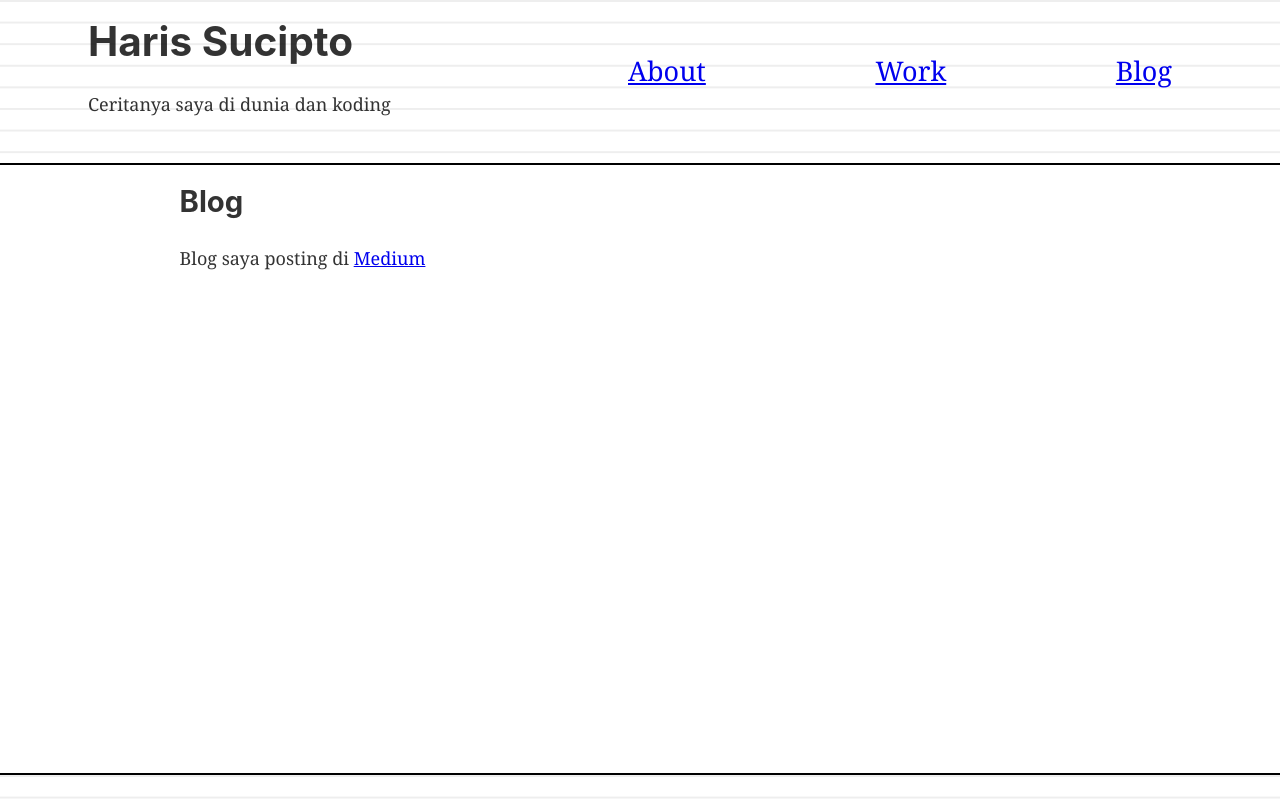
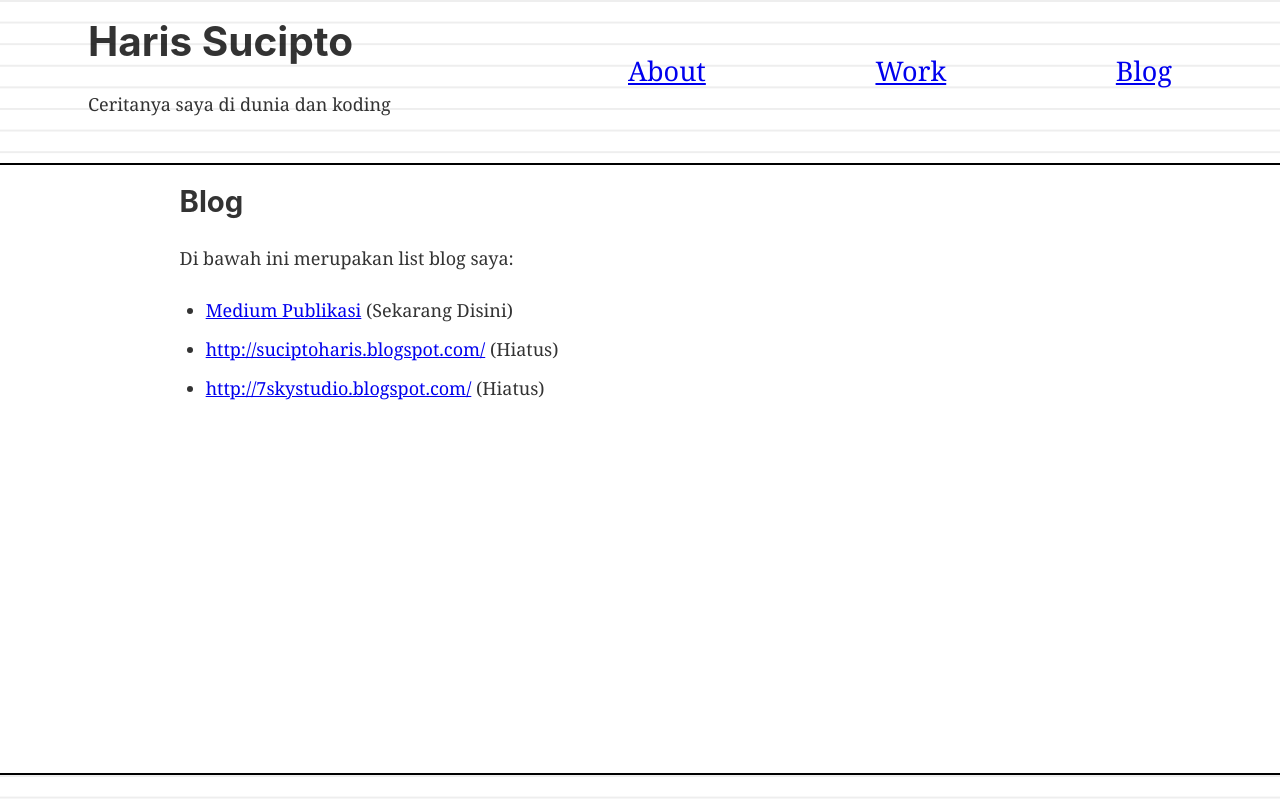
Before and after one commit to harissucipto/harissucipto.github.io, a Gatsby site: page /blog in a window 1280 px wide. Shown: the top 800 px of the page. Built offline with nearby package versions, Linux system fonts and the light colour scheme; Gatsby itself is replaced by a stand-in of ours.

Commit message:
update final tulisan

```diff
--- a/src/pages/blog.js
+++ b/src/pages/blog.js
@@ -8,10 +8,26 @@ const Blog = () => {
       <SEO title="Blog" />
       <Layout>
         <h2>Blog</h2>
-        <p>
-          Blog saya posting di{" "}
-          <a href="https://medium.com/@harissucipto">Medium</a>
-        </p>
+        <p>Di bawah ini merupakan list blog saya: </p>
+        <ul>
+          <li>
+            {" "}
+            <a href="https://medium.com/@harissucipto">Medium Publikasi</a>{" "}
+            (Sekarang Disini)
+          </li>
+          <li>
+            <a href="http://suciptoharis.blogspot.com/">
+              http://suciptoharis.blogspot.com/
+            </a>{" "}
+            (Hiatus)
+          </li>
+          <li>
+            <a href="http://7skystudio.blogspot.com/">
+              http://7skystudio.blogspot.com/
+            </a>{" "}
+            (Hiatus)
+          </li>
+        </ul>
       </Layout>
     </div>
   )
--- a/src/pages/work.js
+++ b/src/pages/work.js
@@ -125,8 +125,8 @@ const Work = () => {
         <p>list dibawah ini merupakan projek yang pernah saya kerjakan </p>
 
         <ul>
-          {projekKlien.map(item => (
-            <li key={item.id}>
+          {projekKlien.map((item, key) => (
+            <li key={key}>
               <a href={item.link}>{item.nama}</a>
             </li>
           ))}
```
